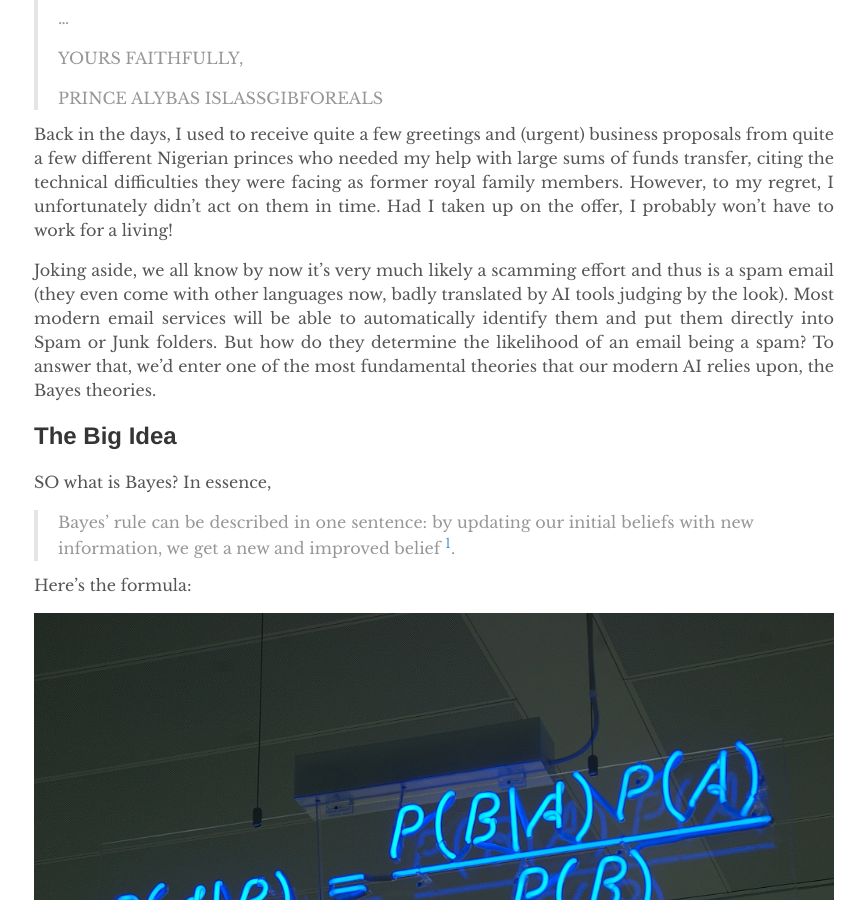
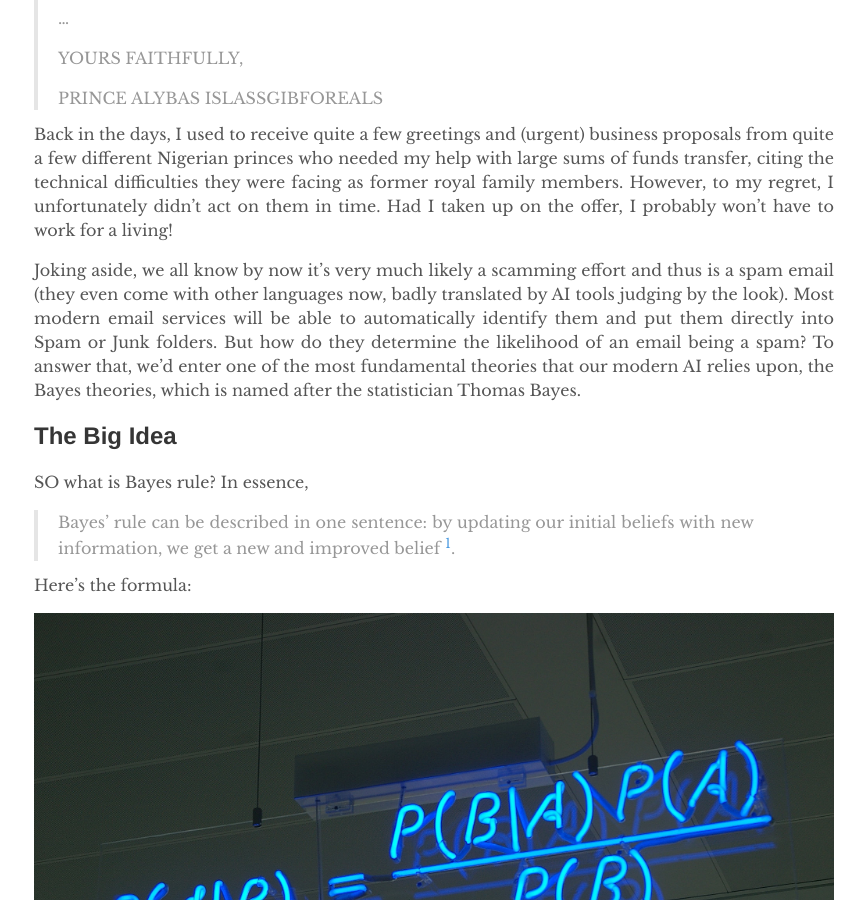
Before and after one commit to yuexiaofeng/yuexiaofeng.github.io, a Jekyll site: the page built from _posts/2023-11-12-ai-notes-bayes.md, in a window 1280 px wide and 900 px high, scrolled down 768 px. Shown: the whole window, without its empty margins (206-1071 px from the left). Built offline with Jekyll 4.4.1, drawn with Linux system fonts in a browser that asks for light colours.

Commit message:
updated bayes

```diff
--- a/_posts/2023-11-12-ai-notes-bayes.md
+++ b/_posts/2023-11-12-ai-notes-bayes.md
@@ -28,11 +28,11 @@ This is something that I've been wanting to write for a long time now. It's simp
 
 Back in the days, I used to receive quite a few greetings and (urgent) business proposals from quite a few different Nigerian princes who needed my help with large sums of funds transfer, citing the technical difficulties they were facing as former royal family members. However, to my regret, I unfortunately didn't act on them in time. Had I taken up on the offer, I probably won't have to work for a living!
 
-Joking aside, we all know by now it's very much likely a scamming effort and thus is a spam email (they even come with other languages now, badly translated by AI tools judging by the look). Most modern email services will be able to automatically identify them and put them directly into Spam or Junk folders. But how do they determine the likelihood of an email being a spam? To answer that, we'd enter one of the most fundamental theories that our modern AI relies upon, the Bayes theories.
+Joking aside, we all know by now it's very much likely a scamming effort and thus is a spam email (they even come with other languages now, badly translated by AI tools judging by the look). Most modern email services will be able to automatically identify them and put them directly into Spam or Junk folders. But how do they determine the likelihood of an email being a spam? To answer that, we'd enter one of the most fundamental theories that our modern AI relies upon, the Bayes theories, which is named after the statistician Thomas Bayes.
 
 ## The Big Idea
 
-SO what is Bayes? In essence,
+SO what is Bayes rule? In essence,
 
 > Bayes' rule can be described in one sentence: by updating our initial beliefs with new information, we get a new and improved belief [^fn1].
 
```
